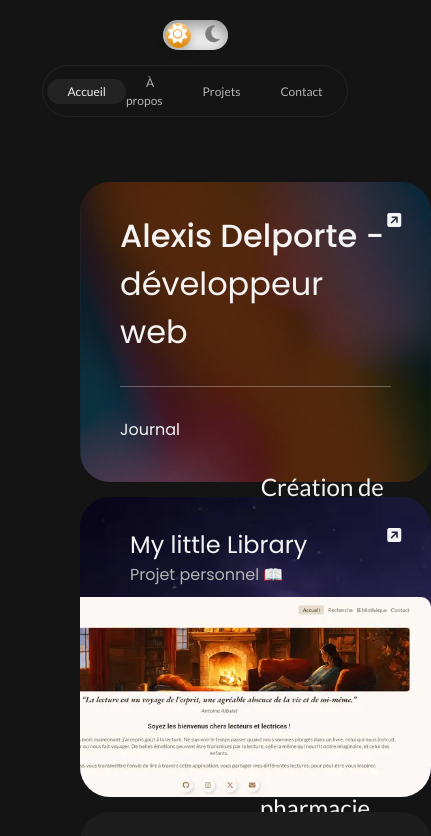
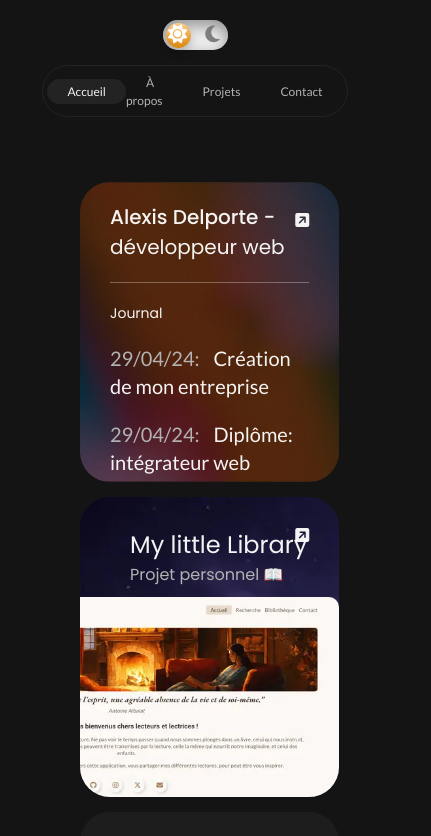
Before and after one commit to AlexDDevv/Portfolio-v3, a React (Vite) app: page / in a window 390 px wide. Shown: the top 836 px of the page, 431 px wide, since content can reach past the window. Built offline with nearby package versions, Linux system fonts and the light colour scheme.

Commit message:
Responsive for BentoText

```diff
--- a/src/assets/sass/components/Bento/_bentoText.scss
+++ b/src/assets/sass/components/Bento/_bentoText.scss
@@ -4,9 +4,19 @@
     background-position: center;
     background-size: cover;
     padding: 30px 40px;
+    overflow-y: scroll;
+    scrollbar-width: none;
+
+    @media screen and (max-width: 1440px) {
+        padding: 20px 30px;
+    }
 
     .subtitle {
         font-size: 16px;
+
+        @media screen and (max-width: 768px) {
+            font-size: 14px;
+        }
     }
     .text-bento {
         color: $white;
@@ -19,6 +29,13 @@
     .titles {
         margin-bottom: 30px;
 
+        @media screen and (max-width: 1440px) {
+            margin-bottom: 25px;
+        }
+        @media screen and (max-width: 640px) {
+            margin-bottom: 20px;
+        }
+
         .title {
             color: $white;
             border-bottom: 1px solid rgba(255, 255, 255, 0.3);
@@ -27,6 +44,20 @@
             font-weight: 400;
             margin-bottom: 30px;
             padding-bottom: 30px;
+            padding-right: 20px;
+
+            @media screen and (max-width: 1440px) {
+                font-size: 28px;
+                margin-bottom: 25px;
+                padding-bottom: 25px;
+            }
+            @media screen and (max-width: 768px) {
+                font-size: 20px;
+            }
+            @media screen and (max-width: 640px) {
+                margin-bottom: 20px;
+                padding-bottom: 20px;
+            }
 
             .bolder {
                 font-weight: 500;
@@ -43,6 +74,16 @@
         align-items: center;
         gap: 15px;
 
+        @media screen and (max-width: 1440px) {
+            display: block;
+            font-size: 20px;
+            line-height: 28px;
+            margin-bottom: 25px;
+        }
+        @media screen and (max-width: 640px) {
+            margin-bottom: 20px;
+        }
+
         &:last-child {
             margin-bottom: 0;
         }
@@ -53,10 +94,18 @@
             border-radius: 50%;
             background: $grayColor;
             display: inline-block;
+
+            @media screen and (max-width: 1440px) {
+                display: none;
+            }
         }
 
         .span-bento {
             color: $grayColor;
+
+            @media screen and (max-width: 1440px) {
+                margin-right: 10px;
+            }
         }
     }
 }
@@ -66,9 +115,21 @@
     .titles {
         margin-bottom: 40px;
 
+        @media screen and (max-width: 1280px) {
+            margin-bottom: 30px;
+        }
+
         .title {
             font-size: 24px;
             margin-bottom: 5px;
+
+            @media screen and (max-width: 1280px) {
+                margin-bottom: 0;
+                padding-right: 20px;
+            }
+            @media screen and (max-width: 768px) {
+                font-size: 20px;
+            }
         }
         .subtitle {
             color: $grayColor;
@@ -78,6 +139,7 @@
         @include center;
         flex-direction: column;
         gap: 15px;
+        text-align: center;
         margin-bottom: 15px;
 
         &:last-child {
@@ -91,6 +153,11 @@
         .text-bento {
             font-size: 20px;
             margin-bottom: 0;
+
+            @media screen and (max-width: 1280px) {
+                font-size: 18px;
+                line-height: 28px;
+            }
         }
         .fa-solid {
             color: $white;
```
